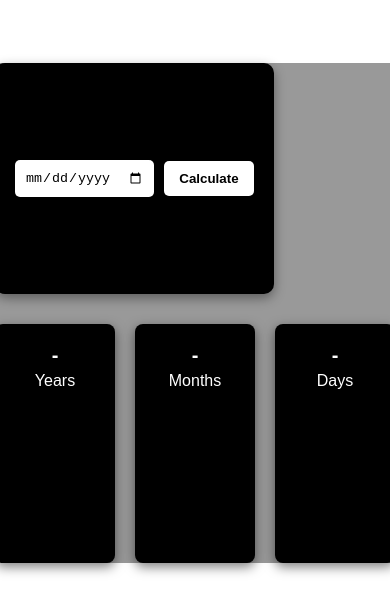
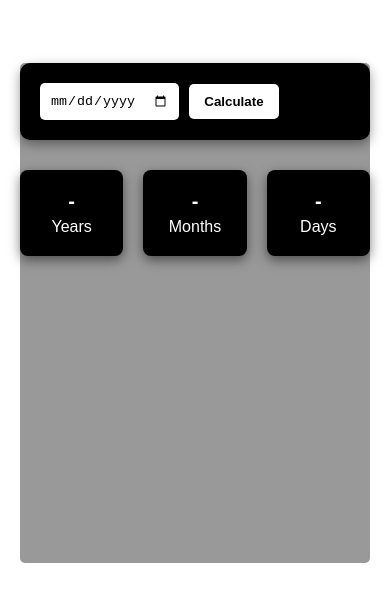
Before and after one commit to CynthiaFlorenceMuluh/CalculatAge, a plain HTML site: page index.html in a window 390 px wide. Shown: the part 109-722 px from the top of the page. Drawn offline with Linux system fonts and the light colour scheme.

Commit message:
Update index.html

```diff
--- a/index.html
+++ b/index.html
@@ -27,11 +27,10 @@
 
     }
     .con{
-       display:flex;
-       flex-wrap:wrap;
+
        border:1px thick black;
        height: 500px;
-       width:400px;
+       width:350px;
        border-radius: 5px;
        background: rgba(0, 0, 0, 0.4);
 
```
